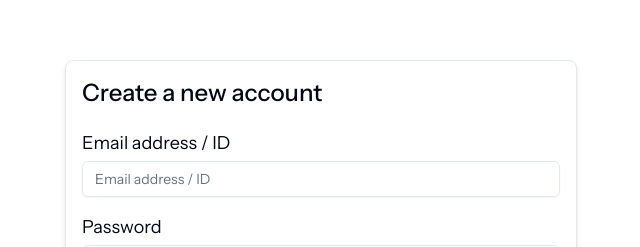
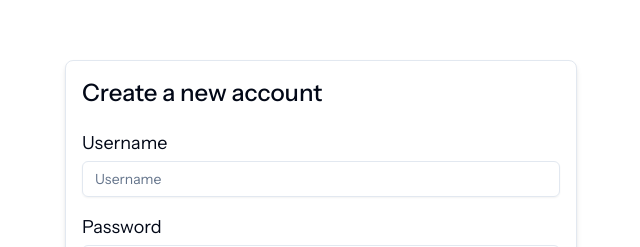
Before and after one commit to bucc-dev/chaplain-chat-website-frontend, a Next.js app: page /auth/signup in a window 1280 px wide. Shown: the part 173-420 px from the top of the page, without its empty margins (319-959 px from the left). Built offline with nearby package versions, Linux system fonts and the light colour scheme.

Commit message:
wip: changed email field to username

```diff
--- a/src/pages/auth/login.tsx
+++ b/src/pages/auth/login.tsx
@@ -17,7 +17,7 @@ const Login = () => {
   const [showPassword, toggleShowPassword] = useToggle(false);
   const [formData, setFormData] = useState({
     password: "",
-    email: "",
+    username: "",
   });
 
   const updateFormData = (text: string, which: string) => {
@@ -44,11 +44,11 @@ const Login = () => {
       <div className="max-w-lg w-full bg-white p-4 rounded-lg border shadow-md">
         <p className="text-2xl font-medium mb-5">Login to your account</p>
 
-        <p className="text-lg mb-1">Email address / ID</p>
+        <p className="text-lg mb-1">Username</p>
         <Input
-          onChange={(e) => updateFormData(e.target.value, "email")}
-          placeholder="Email address / ID"
-          value={formData.email}
+          onChange={(e) => updateFormData(e.target.value, "username")}
+          placeholder="Username"
+          value={formData.username}
         />
 
         <p className="text-lg mt-4 mb-1">Password</p>
--- a/src/pages/auth/signup.tsx
+++ b/src/pages/auth/signup.tsx
@@ -13,8 +13,7 @@ const Signup = () => {
   const [loading] = useState(false);
   const [showPassword, toggleShowPassword] = useToggle(false);
   const [formData, setFormData] = useState({
-    full_name: "",
-    email: "",
+    username: "",
     password: "",
   });
 
@@ -42,19 +41,11 @@ const Signup = () => {
       <div className="max-w-lg w-full bg-white p-4 rounded-lg border shadow-md">
         <p className="text-2xl font-medium mb-5">Create a new account</p>
 
-        {/* <p className="text-lg mb-1">Full name</p>
+        <p className="text-lg mb-1">Username</p>
         <Input
-          onChange={(e) => updateFormData(e.target.value, "full_name")}
-          placeholder="Full name"
-          value={formData.full_name}
-        /> */}
-
-        <p className="text-lg mb-1 mt-4">Email address / ID</p>
-        <Input
-          onChange={(e) => updateFormData(e.target.value, "email")}
-          placeholder="Email address / ID"
-          value={formData.email}
-          type="email"
+          onChange={(e) => updateFormData(e.target.value, "username")}
+          placeholder="Username"
+          value={formData.username}
         />
 
         <p className="text-lg mt-4 mb-1">Password</p>
```
